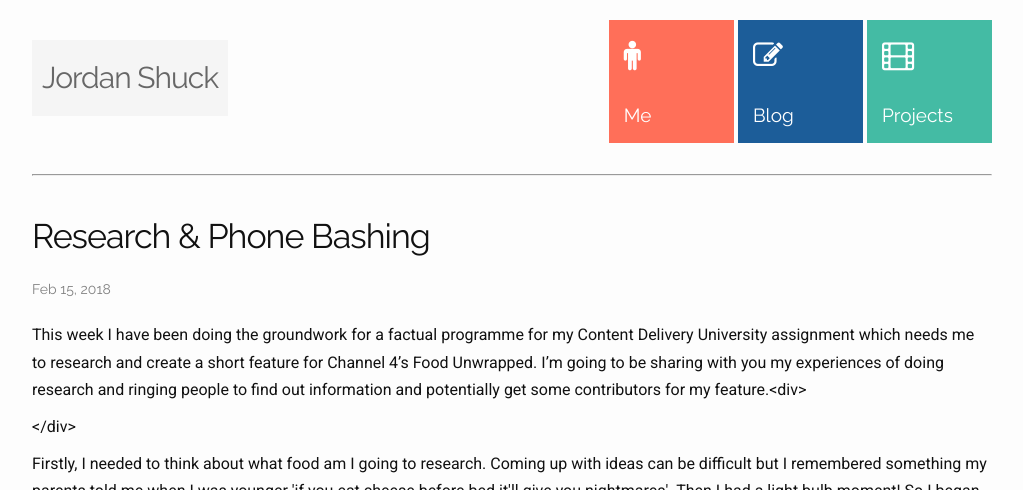
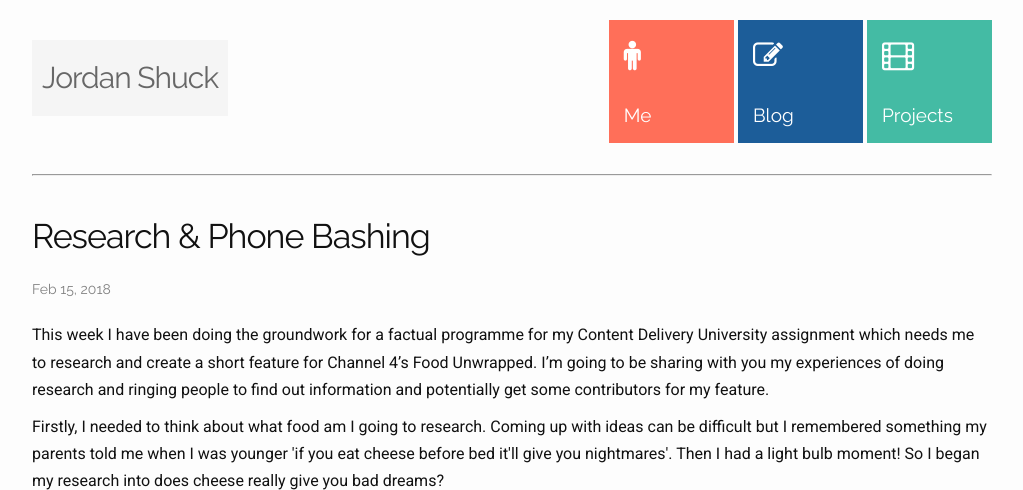
Before and after one commit to shuckproductions/jordan, a Jekyll site: the page built from _posts/blog/2018-2-15-research.markdown, in a window 1280 px wide and 900 px high, cut to the strip 0-490 px from the top of the window. Shown: the whole strip, without its empty margins (128-1151 px from the left). Built offline with Jekyll 4.4.1, drawn with Linux system fonts in a browser that asks for light colours; nearby versions of some CDN libraries.

Commit message:
changed to posts

```diff
--- a/_posts/blog/2018-10-17-bbcCIN.markdown
+++ b/_posts/blog/2018-10-17-bbcCIN.markdown
@@ -2,7 +2,7 @@
 title: "Brainstorming with BBC Children in Need"
 layout: post
 categories: blog
-shortdesc: "A description would go here"
+shortdesc: "I had an interesting visit to the BBC Children in Need (CiN) offices at Bridge House, MediaCityUK today. The afternoon was to develop and brainstorm ideas for the social media and online content to be produced to promote this year's CiN campaign."
 featuredImage: "pudsey.png"
 ---
 <a href="https://3.bp.blogspot.com/-3JP0M9lKTiM/W8dWHzVK4fI/AAAAAAAAAeo/1o4VswEfHFIp39jQs4JGl6V5wzYwAEfDgCLcBGAs/s1600/1200px-BBC_Children_in_Need.svg.png" imageanchor="1" style="clear: right; float: right; margin-bottom: 1em; margin-left: 1em;"><img border="0" data-original-height="463" data-original-width="1200" height="76" src="https://3.bp.blogspot.com/-3JP0M9lKTiM/W8dWHzVK4fI/AAAAAAAAAeo/1o4VswEfHFIp39jQs4JGl6V5wzYwAEfDgCLcBGAs/s200/1200px-BBC_Children_in_Need.svg.png" width="200" /></a>I had an interesting visit to the BBC Children in Need (CiN) offices at Bridge House, MediaCityUK today. The afternoon was to develop and brainstorm ideas for the social media and online content to be produced to promote this year's CiN campaign. Myself and 7 others were chosen to&nbsp;from&nbsp;the University of Salford to help the social media team.<br />
--- a/_posts/blog/2018-2-15-research.markdown
+++ b/_posts/blog/2018-2-15-research.markdown
@@ -6,10 +6,9 @@
 featuredImage: "phone.jpg"
 ---
 
-This week I have been doing the groundwork for a factual programme for my Content Delivery University assignment which needs me to research and create a short feature for Channel 4's Food Unwrapped. I'm going to be sharing with you my experiences of doing research and ringing people to find out information and potentially get some contributors for my feature.<div>
+This week I have been doing the groundwork for a factual programme for my Content Delivery University assignment which needs me to research and create a short feature for Channel 4's Food Unwrapped. I'm going to be sharing with you my experiences of doing research and ringing people to find out information and potentially get some contributors for my feature.
+<div>
 
-</div>
-<div>
 Firstly, I needed to think about what food am I going to research. Coming up with ideas can be difficult but I remembered something my parents told me when I was younger 'if you eat cheese before bed it'll give you nightmares'. Then I had a light bulb moment! So I began my research into does cheese really give you bad dreams?</div>
 <div>
 
@@ -21,8 +20,8 @@
 </div>
 <div>
 Once I had got a list of phone numbers I would like to ring, I got out my notebook and started to write a little opening spiel that I would say and what questions I was going to ask. Along the lines of:</div>
-<h3>
-"Hello, my name is Jordan Shuck and I am currently in the research stage of a programme about does cheese give you dreams? I was wondering if you could help me by answering a few questions it would only take a couple of minutes"</h3>
+<h4>
+"Hello, my name is Jordan Shuck and I am currently in the research stage of a programme about does cheese give you dreams? I was wondering if you could help me by answering a few questions it would only take a couple of minutes"</h4>
 <div>
 "Many of us dread actually making a call" (Sillers, n.d.) but to get over this little bit of phone fear, I prepared what I was going to open/end the call and what I was going to ask. By doing this it made me feel satisfied that I would be in control of the conversation and could lead what the other person was saying to get the best out of them.&nbsp;</div>
 <div>
@@ -31,7 +30,7 @@
 <div>
 I was pleasantly&nbsp;surprised by one phone call to the&nbsp;British Cheese Board. I rang them and it went straight to voicemail, so I left a voicemail asking for them to ring me back when suitable for them. With me thinking they won't get back to me, about half an hour later they rang me back and had a short but useful conversation about their study and how they would email me in a few days with the relevant contacts I would need to enhance my research.&nbsp;</div>
 <h3>
-<span style="border: 0px; font-family: inherit; font-size: small; font-style: inherit; font-weight: inherit; margin: 0px; outline: 0px; padding: 0px;">Reference list</span></h3>
+Reference list</h3>
 <div>
 <span style="border: 0px; margin: 0px; outline: 0px; padding: 0px;">British Cheese Board. (2005). Sweet Dreams Are Made Of Cheese. Retrieved 15 February 2018, from <a href="http://web.archive.org/web/20060115000115/http://www.cheeseboard.co.uk/news.cfm?page_id=240">http://web.archive.org/web/20060115000115/http://www.cheeseboard.co.uk/news.cfm?page_id=240</a>&nbsp;</span></div>
 <div>
--- a/_posts/blog/2018-2-8-mixtape.markdown
+++ b/_posts/blog/2018-2-8-mixtape.markdown
@@ -8,10 +8,10 @@
 
 A Mixtape for Gus was broadcast on BBC Radio 4 in October 2014 (BBC, 2014) and is presented by young composer and musician, Emily Levy, as she delves into the life of her late brother using the mixtapes he made and conversations with some of his friends (BBC, 2014).
 
-This programme fits BBC Radio 4's commissioning guide through the use of music and clever actuality to create emotion it engages the "listeners seeking intelligent programmes" (BBC, n.d.). The actuality of the tapes "clattering in the background" (Getintothis, 2016) and her feelings heard, through the sobs and sniffles, add a layer of emotion to the story of the programme, engaging the listeners. The music used by Levy creates a sense of attachment to Gus through the songs by linking with her memories of him. Not only has the music got a special connection for her to Gus, it also offers a nostalgic look into the music of the past and I think this contributes to the success of the programme because the audience can reminisce on the songs of the past that bring their own stories to life for the listeners.
+<div class="separator" style="clear: both; text-align: center;">
+<a href="https://1.bp.blogspot.com/-JmgqMUYzjJY/WnxKOIOuywI/AAAAAAAAAUo/LncFoOI52fEsP_PGElOcJqIRHJr2DJnfgCEwYBhgL/s1600/Emily.Levy_.jpg" imageanchor="1" style="clear: left; float: left; margin-bottom: 1em; margin-right: 1em;"><img border="0" data-original-height="675" data-original-width="1200" height="180" src="https://1.bp.blogspot.com/-JmgqMUYzjJY/WnxKOIOuywI/AAAAAAAAAUo/LncFoOI52fEsP_PGElOcJqIRHJr2DJnfgCEwYBhgL/s320/Emily.Levy_.jpg" width="320" /></a></div>This programme fits BBC Radio 4's commissioning guide through the use of music and clever actuality to create emotion it engages the "listeners seeking intelligent programmes" (BBC, n.d.). The actuality of the tapes "clattering in the background" (Getintothis, 2016) and her feelings heard, through the sobs and sniffles, add a layer of emotion to the story of the programme, engaging the listeners. The music used by Levy creates a sense of attachment to Gus through the songs by linking with her memories of him. Not only has the music got a special connection for her to Gus, it also offers a nostalgic look into the music of the past and I think this contributes to the success of the programme because the audience can reminisce on the songs of the past that bring their own stories to life for the listeners.
 
-<div class="separator" style="clear: both; text-align: center;">
-<a href="https://1.bp.blogspot.com/-JmgqMUYzjJY/WnxKOIOuywI/AAAAAAAAAUo/LncFoOI52fEsP_PGElOcJqIRHJr2DJnfgCEwYBhgL/s1600/Emily.Levy_.jpg" imageanchor="1" style="clear: left; float: left; margin-bottom: 1em; margin-right: 1em;"><img border="0" data-original-height="675" data-original-width="1200" height="180" src="https://1.bp.blogspot.com/-JmgqMUYzjJY/WnxKOIOuywI/AAAAAAAAAUo/LncFoOI52fEsP_PGElOcJqIRHJr2DJnfgCEwYBhgL/s320/Emily.Levy_.jpg" width="320" /></a></div>
+
 To create a story that is "compelling, informative and complete" (Kiewiet, 2017), programme-makers must consider and address these six questions.
 
 <b>Who?</b>
--- a/_posts/blog/2018-4-15-conflict.markdown
+++ b/_posts/blog/2018-4-15-conflict.markdown
@@ -8,7 +8,7 @@
 
 This week we're going to talk about story and content, because, STORY IS EVERYTHING and CONTENT IS KING (Saunders, 2018). Without these aspects, the&nbsp;final piece will not be a success.
 
-<a href="https://1.bp.blogspot.com/-4RVtXzLFe2Q/WtIgnxESD5I/AAAAAAAAAYw/3L7_70GG5QIuMYKq55517VG7mM7FhZ1AwCLcBGAs/s1600/img_0.jpg" imageanchor="1" style="clear: left; float: left; margin-bottom: 1em; margin-right: 1em;"><img border="0" data-original-height="329" data-original-width="584" height="180" src="https://1.bp.blogspot.com/-4RVtXzLFe2Q/WtIgnxESD5I/AAAAAAAAAYw/3L7_70GG5QIuMYKq55517VG7mM7FhZ1AwCLcBGAs/s320/img_0.jpg" width="320" /></a>Robert Thirkell is a master of factual programming and his focus on storytelling makes his programmes innovative and compelling. His book CONFLICT is an insiders guide to factual and reality storytelling that gives trade secrets from the industry's fountain of wisdom.
+<a href="https://1.bp.blogspot.com/-4RVtXzLFe2Q/WtIgnxESD5I/AAAAAAAAAYw/3L7_70GG5QIuMYKq55517VG7mM7FhZ1AwCLcBGAs/s1600/img_0.jpg" imageanchor="1" style="clear: left; float: left; margin-bottom: 1em; margin-right: 1em;"><img border="0" data-original-height="329" data-original-width="584" height="180" src="https://1.bp.blogspot.com/-4RVtXzLFe2Q/WtIgnxESD5I/AAAAAAAAAYw/3L7_70GG5QIuMYKq55517VG7mM7FhZ1AwCLcBGAs/s320/img_0.jpg" width="320" /></a> Robert Thirkell is a master of factual programming and his focus on storytelling makes his programmes innovative and compelling. His book CONFLICT is an insiders guide to factual and reality storytelling that gives trade secrets from the industry's fountain of wisdom.
 
 CONFLICT focuses on 8 areas of creating a factual programme using the main example of <i>Jamie's School&nbsp;Dinners</i>. These&nbsp; 8 areas are Characters, Out of the box, Narrative drive, Front, Love, Interviews, Care and Timeline. Which the first letters spell out CONFLICT, I told you this guy was clever!
 
```
